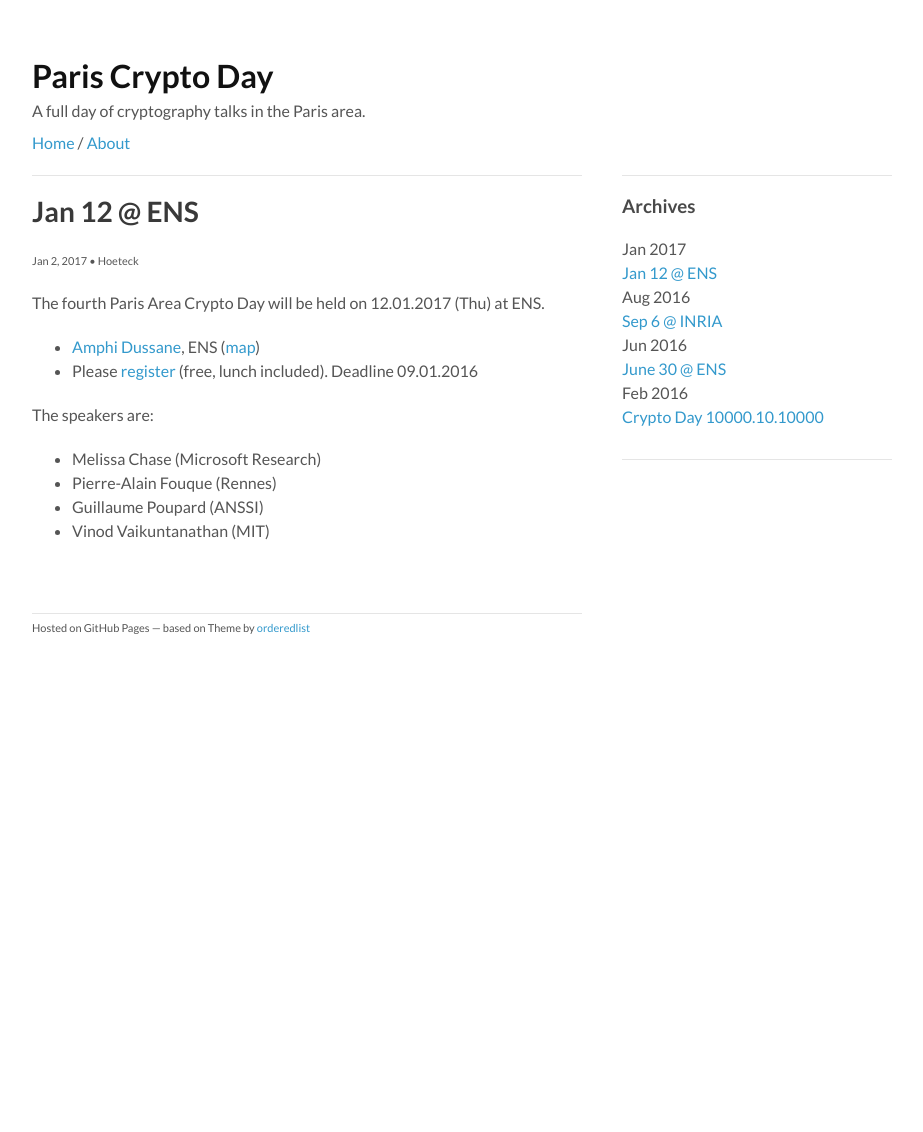
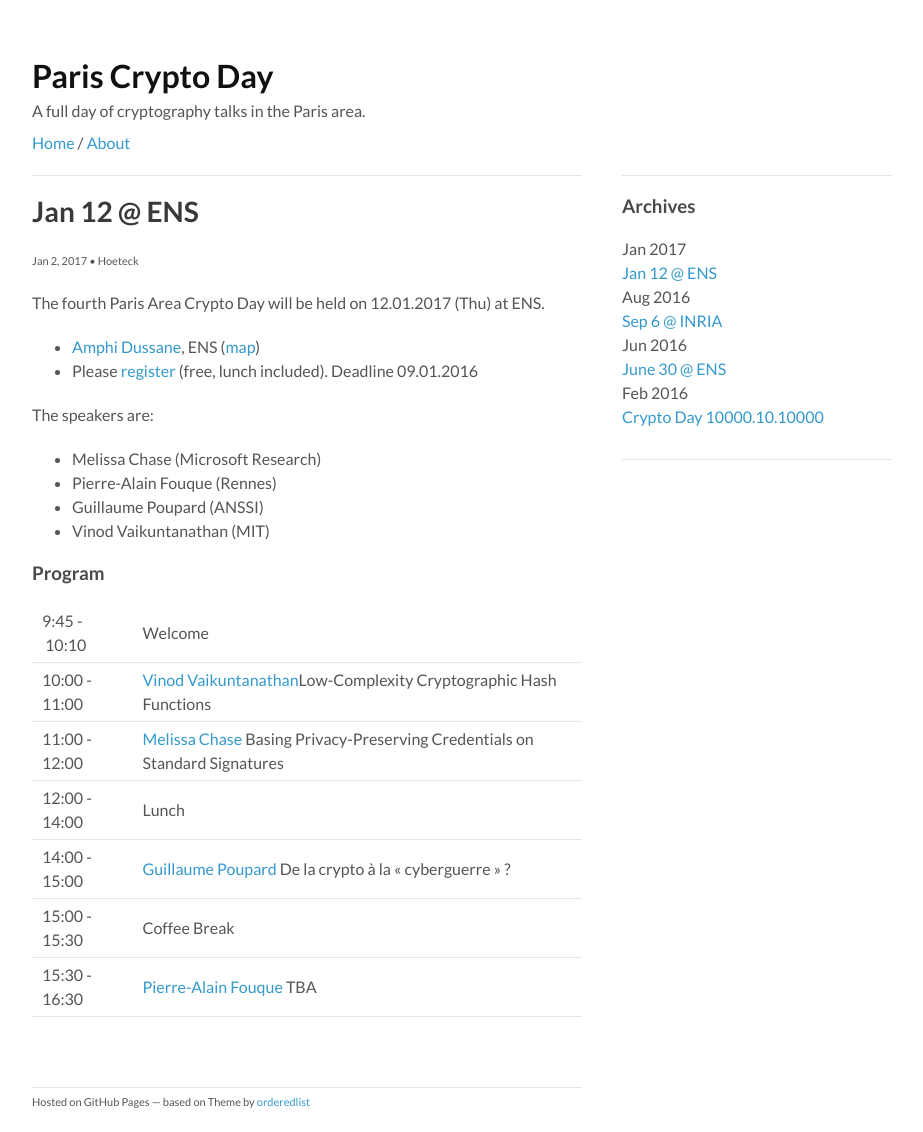
Before and after one commit to pariscryptoday/pariscryptoday.github.io, a Jekyll site: the page built from _posts/2016-10-11-fourth.md, in a window 1280 px wide. Shown: the whole page, without its empty margins (178-1101 px from the left). Built offline with Jekyll 4.4.1, drawn with Linux system fonts in a browser that asks for light colours; before the commit the page ends 900 px from its top, so only the background shows below that.

Commit message:
Update 2016-10-11-fourth.md

```diff
--- a/_posts/2016-10-11-fourth.md
+++ b/_posts/2016-10-11-fourth.md
@@ -17,3 +17,13 @@ The speakers are:
 * Pierre-Alain Fouque (Rennes)
 * Guillaume Poupard (ANSSI)
 * Vinod Vaikuntanathan (MIT)
+
+### Program
+
+| 9:45&nbsp;-&nbsp;10:10 | Welcome
+| 10:00 - 11:00 | [Vinod Vaikuntanathan](#VV)Low-Complexity Cryptographic Hash Functions
+| 11:00 - 12:00 | [Melissa Chase](#MC) Basing Privacy-Preserving Credentials on Standard Signatures
+| 12:00 - 14:00 | Lunch
+| 14:00 - 15:00 | [Guillaume Poupard](#GP) De la crypto à la « cyberguerre » ?
+| 15:00 - 15:30 | Coffee Break
+| 15:30 - 16:30 | [Pierre-Alain Fouque](#PAF) TBA
```
